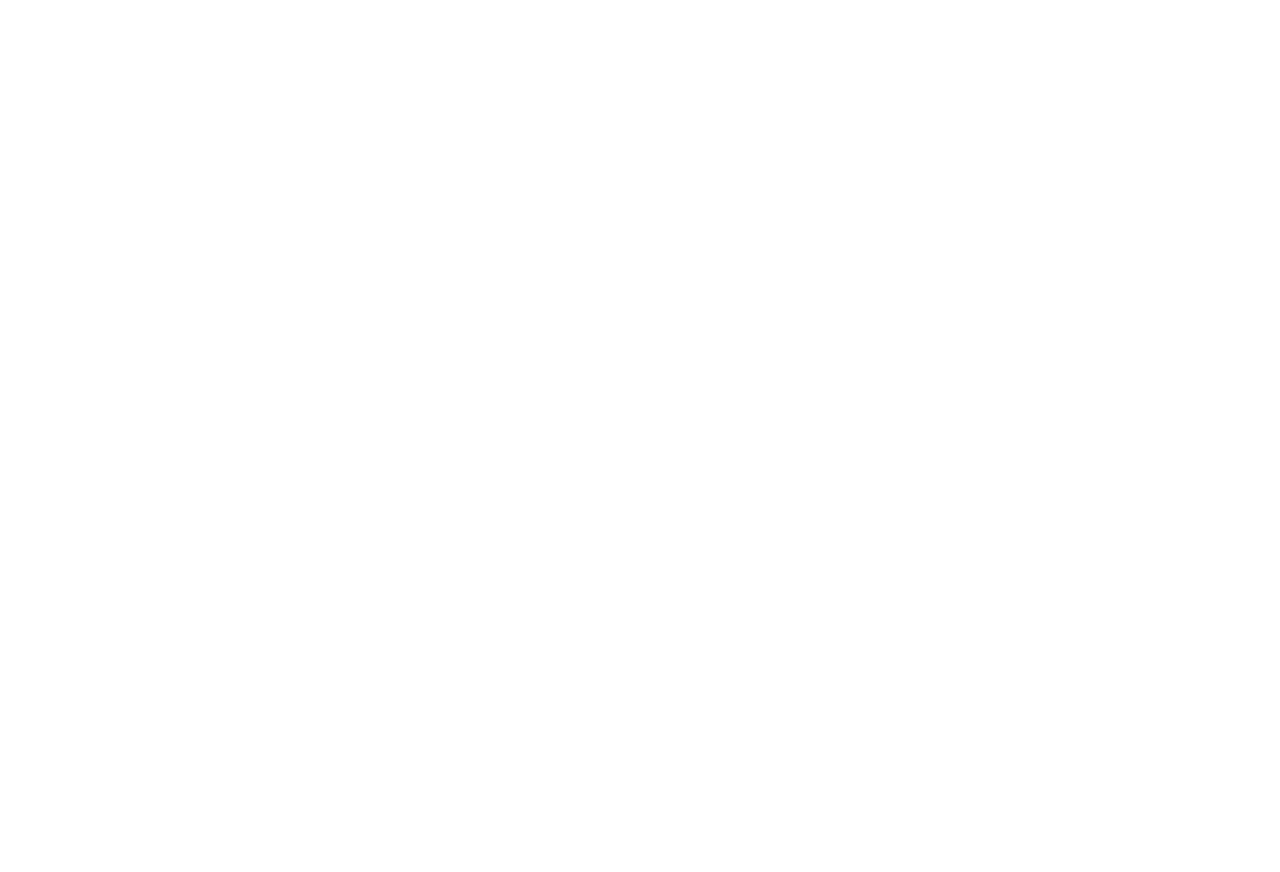
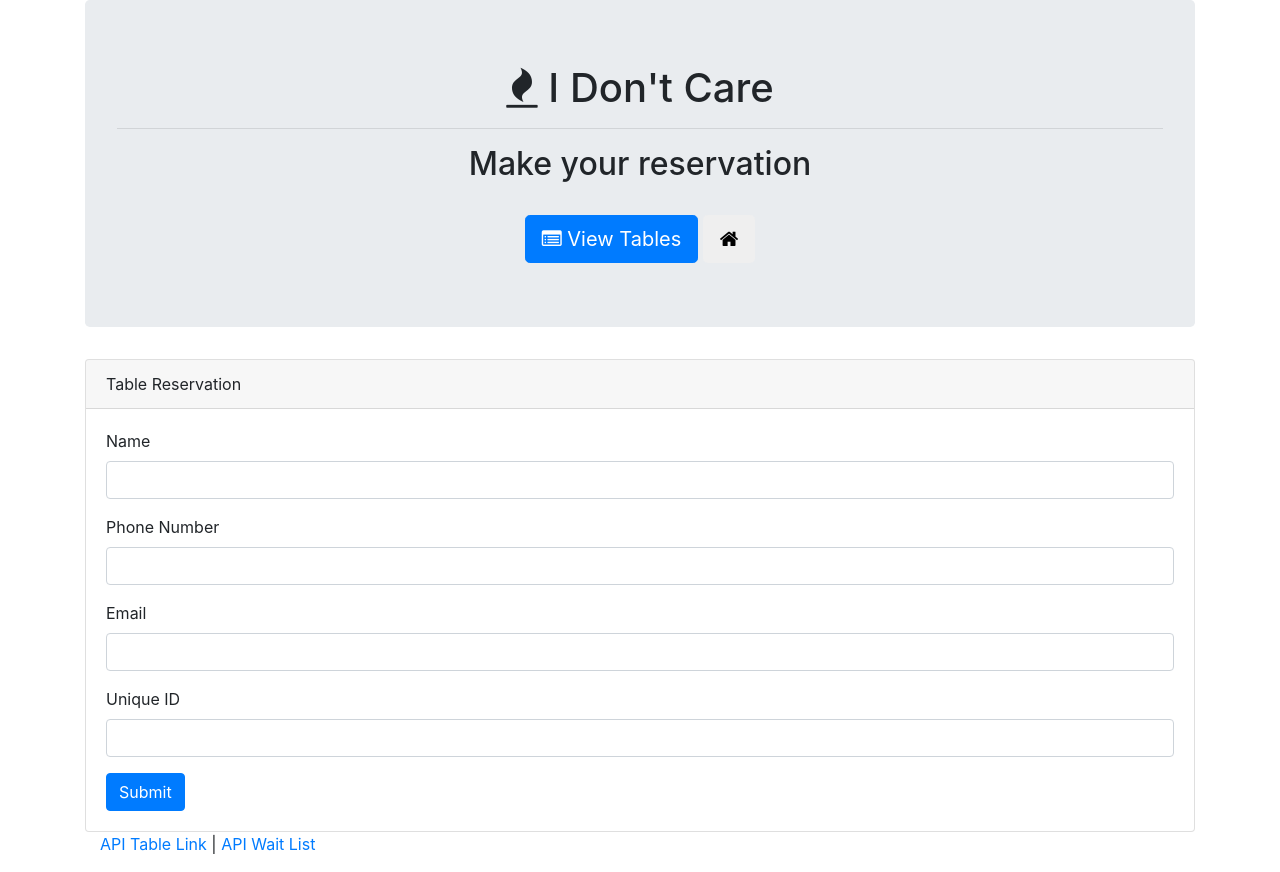
Before and after one commit to EBayler/idontcarerestaurantapp, a website: page public/reserve.html in a window 1280 px wide. Before the commit the page ends 800 px from the top, so only its background shows below. Drawn offline with nearby package versions, Linux system fonts and the light colour scheme.

Commit message:
updated html files

```diff
--- a/public/reserve.html
+++ b/public/reserve.html
@@ -0,0 +1,143 @@
+<!DOCTYPE html>
+<html lang="en">
+
+<head>
+    <meta charset="UTF-8">
+    <title>Reservation Page</title>
+
+    <!-- Latest compiled and minified CSS & JS -->
+    <link rel="stylesheet"
+          href="https://maxcdn.bootstrapcdn.com/bootstrap/4.0.0/css/bootstrap.min.css">
+    <link rel="stylesheet"
+          href="https://stackpath.bootstrapcdn.com/font-awesome/4.7.0/css/font-awesome.min.css">
+    <script src="https://code.jquery.com/jquery.js"></script>
+    <script src="https://maxcdn.bootstrapcdn.com/bootstrap/4.0.0/js/bootstrap.min.js"></script>
+
+</head>
+
+<body>
+
+    <div class="container">
+
+        <div class="jumbotron">
+            <h1 class="text-center">
+                <span class="fa fa-fire"></span> I Don't Care</h1>
+            <hr>
+            <h2 class="text-center">Make your reservation</h2>
+            <br>
+            <div class="text-center">
+                <a href="/tables">
+                    <button class="btn btn-lg btn-primary">
+                        <span class="fa fa-list-alt"></span> View Tables</button>
+                </a>
+                <a href="/">
+                    <button class="btn btn-lg btn-default">
+                        <span class="fa fa-home"></span>
+                    </button>
+                </a>
+            </div>
+        </div>
+        <div class="row">
+            <div class="col-lg-12">
+                <!-- Reservation Page -->
+                <div class="card">
+                    <div class="card-header">
+                        Table Reservation
+                    </div>
+                    <div class="card-body">
+                        <form role="form">
+                            <div class="form-group">
+                                <label for="reserve-name">Name</label>
+                                <input type="text"
+                                       class="form-control"
+                                       id="reserve-name">
+                            </div>
+                            <div class="form-group">
+                                <label for="reserve-phone">Phone Number</label>
+                                <input type="text"
+                                       class="form-control"
+                                       id="reserve-phone">
+                            </div>
+                            <div class="form-group">
+                                <label for="reserve-email">Email</label>
+                                <input type="text"
+                                       class="form-control"
+                                       id="reserve-email">
+                            </div>
+                            <div class="form-group">
+                                <label for="reserve-unique-id">Unique ID</label>
+                                <input type="text"
+                                       class="form-control"
+                                       id="reserve-unique-id">
+                            </div>
+                            <button type="submit"
+                                    class="btn btn-primary submit">Submit</button>
+                        </form>
+                    </div>
+                </div>
+            </div>
+        </div>
+
+
+        <footer class="footer">
+            <div class="container">
+                <p>
+                    <a href="/api/tables">API Table Link</a> |
+                    <a href="/api/waitlist">API Wait List</a>
+            </div>
+        </footer>
+
+    </div>
+
+</body>
+
+</html>
+
+<!-- BELOW CODE IS CRITICAL. IT HANDLES HOW FORM DATA IS SENT TO OUR SERVER -->
+<script type="text/javascript">
+    // In this code below we create the Front-end JavaScript which "POSTS" our form data to our express server.
+    // In essence, when the user hits submit, jQuery grabs all of the fields then sends a post request to our api
+    // Our api recognizes the route (/api/tables)... and then runs the associated code (found in api-routes.js).
+    // In this case the associated code "saves" the data to the table-data.js file or waitinglist-data.js file
+
+    $(".submit").on("click", function (event) {
+        event.preventDefault();
+
+        // Here we grab the form elements
+        var newReservation = {
+            customerName: $("#reserve-name").val().trim(),
+            phoneNumber: $("#reserve-phone").val().trim(),
+            customerEmail: $("#reserve-email").val().trim(),
+            customerID: $("#reserve-unique-id").val().trim()
+        };
+
+        console.log(newReservation);
+
+        // This line is the magic. It"s very similar to the standard ajax function we used.
+        // Essentially we give it a URL, we give it the object we want to send, then we have a "callback".
+        // The callback is the response of the server. In our case, we set up code in api-routes that "returns" true or false
+        // depending on if a tables is available or not.
+
+        $.post("/api/tables", newReservation,
+            function (data) {
+
+                // If a table is available... tell user they are booked.
+                if (data) {
+                    alert("Yay! You are officially booked!");
+                }
+
+                // If a table is available... tell user they on the waiting list.
+                else {
+                    alert("Sorry you are on the wait list");
+                }
+
+                // Clear the form when submitting
+                $("#reserve-name").val("");
+                $("#reserve-phone").val("");
+                $("#reserve-email").val("");
+                $("#reserve-unique-id").val("");
+
+            });
+
+    });
+</script>
```
Also changed, not shown: public/index.html (+18 -9 lines), public/tables.html (+5 -3 lines).
